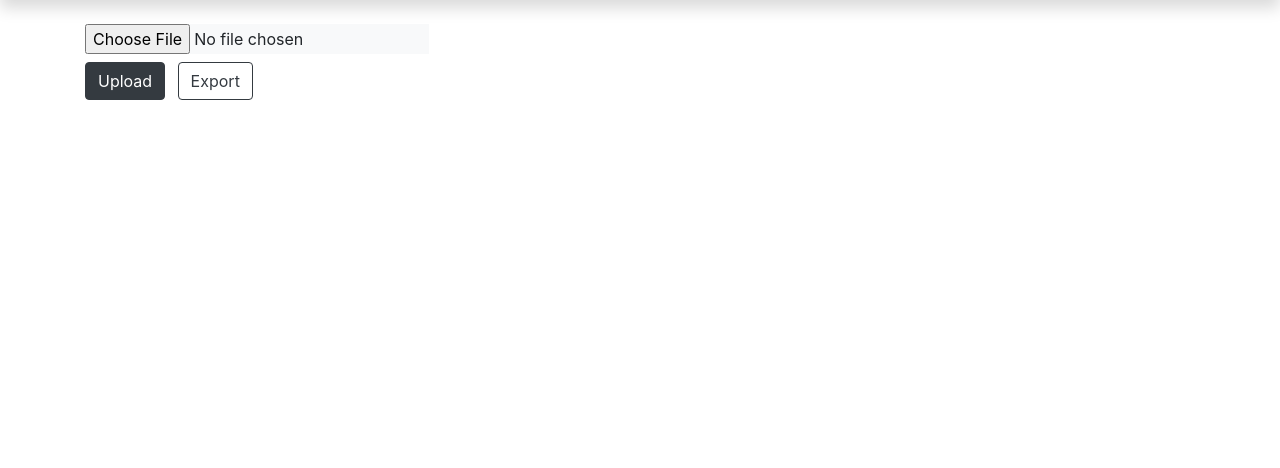
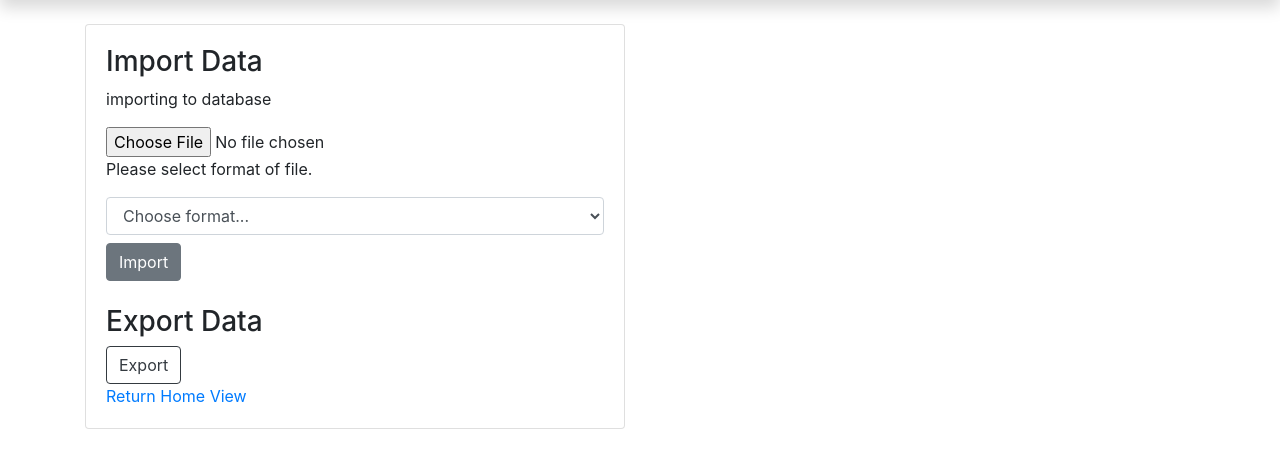
Before and after one commit to bbbkbc/portfolio_app_v2, a Django app: page /secret/ in a window 1280 px wide. Shown: the part 48-516 px from the top of the page. Run offline with Django 3.2, Linux system fonts and the light colour scheme; the visitor is signed in with stand-in values (Sample User, id 1); parts of the project's set-up code (start-up, migrations or seed data) failed here and were passed over; some libraries are stand-ins or nearby versions.

Commit message:
working with models

```diff
--- a/portfolio_app/settings.py
+++ b/portfolio_app/settings.py
@@ -15,10 +15,7 @@ SECRET_KEY = secret_key
 # SECURITY WARNING: don't run with debug turned on in production!
 DEBUG = True
 
-IMPORT_EXPORT_USE_TRANSACTIONS = True
-
 ALLOWED_HOSTS = []
-
 
 # Application definition
 
@@ -122,3 +119,4 @@ STATIC_URL = '/static/'
 LOGIN_REDIRECT_URL = 'secret'
 LOGOUT_REDIRECT_URL = 'home'
 EMAIL_BACKEND = 'django.core.mail.backends.console.EmailBackend'
+# IMPORT_EXPORT_USE_TRANSACTIONS = True
--- a/portfolio_app/stockdata/admin.py
+++ b/portfolio_app/stockdata/admin.py
@@ -1,7 +1,6 @@
 from django.contrib import admin
 from portfolio_app.stockdata.models import Stock, Index
 from import_export.admin import ImportExportModelAdmin
-
 
 admin.site.register(Index)
 
--- a/portfolio_app/stockdata/models.py
+++ b/portfolio_app/stockdata/models.py
@@ -10,6 +10,9 @@ class Stock(models.Model):
     index = models.CharField(max_length=30)
     summary = models.TextField(default='additional info about company')
 
+    def __str__(self):
+        return self.name
+
 
 class Index(models.Model):
     id = models.AutoField(primary_key=True)
--- a/portfolio_app/stockdata/resources.py
+++ b/portfolio_app/stockdata/resources.py
@@ -3,5 +3,6 @@ from portfolio_app.stockdata.models import Stock
 
 
 class StockResource(resources.ModelResource):
+
     class Meta:
         model = Stock
--- a/portfolio_app/stockdata/temp.py
+++ /dev/null
@@ -1,5 +0,0 @@
-from portfolio_app.stockdata.resources import StockResource
-
-person_resource = StockResource()
-dataset = person_resource.export()
-print(dataset)
--- a/portfolio_app/template/secret_page.html
+++ b/portfolio_app/template/secret_page.html
@@ -1,12 +1,33 @@
 {% extends 'base.html' %}
 
 {% block content %}
-<form method="post" enctype="multipart/form-data">
-    {% csrf_token %}
-    <input type="file" name="myfile" class="btn-light mb-2">
-    <div>
-        <button type="submit" class="btn btn-dark">Upload</button>
-        <a href="{% url 'export' %}" class="btn btn-outline-dark ml-2">Export</a>
+<div class="row justify-content-left">
+    <div class="col-md-6">
+        <div class="card">
+            <div class="card-body">
+                <h3>Import Data</h3>
+                <p>importing to database</p>
+                <form method="post" enctype="multipart/form-data">
+                    {% csrf_token %}
+                    <input type="file" name="importData">
+                    <p>Please select format of file.</p>
+                    <select name="file-format" class="form-control my-2">
+                        <option selected>Choose format...</option>
+                        <option>CSV</option>
+                        <option>JSON</option>
+                    </select>
+                    <button class="btn btn-secondary mb-4" type="submit">Import</button>
+                </form>
+
+                <h3>Export Data</h3>
+                <form method="post" enctype="multipart/form-data">
+                    {% csrf_token %}
+                    <a href="{% url 'export' %}" class="btn btn-outline-dark">Export</a>
+                </form>
+                <a href="{% url 'home' %}">Return Home View</a>
+            </div>
+        </div>
     </div>
-</form>
+</div>
+
 {% endblock %}
--- a/portfolio_app/template/secret_page_2.html
+++ b/portfolio_app/template/secret_page_2.html
@@ -1,5 +1,5 @@
 {% extends 'base.html' %}
 
 {% block content %}
-    <p style="color:green">This is a secret page 2</p>
+    <p style="color:green">You uploaded file</p>
 {% endblock %}
--- a/portfolio_app/urls.py
+++ b/portfolio_app/urls.py
@@ -7,7 +7,8 @@ urlpatterns = [
     path('', views.home, name='home'),
     path('secret/', views.secret_page, name='secret'),
     path('secret_2/', views.SecretPage.as_view(), name='secret_2'),
-    path('data_download/', views_data.export, name='export'),
+    path('export/', views_data.export_data, name='export'),
+    path('import/', views_data.import_data, name='import'),
     path('accounts/', include('django.contrib.auth.urls')),
     path('admin/', admin.site.urls),
 ]
```
Also changed, not shown: portfolio_app/stockdata/views.py (+16 -8 lines), portfolio_app/wsgi.py (+6 -10 lines), portfolio_app/stockdata/migrations/0001_initial.py (deleted), 1 other file.
